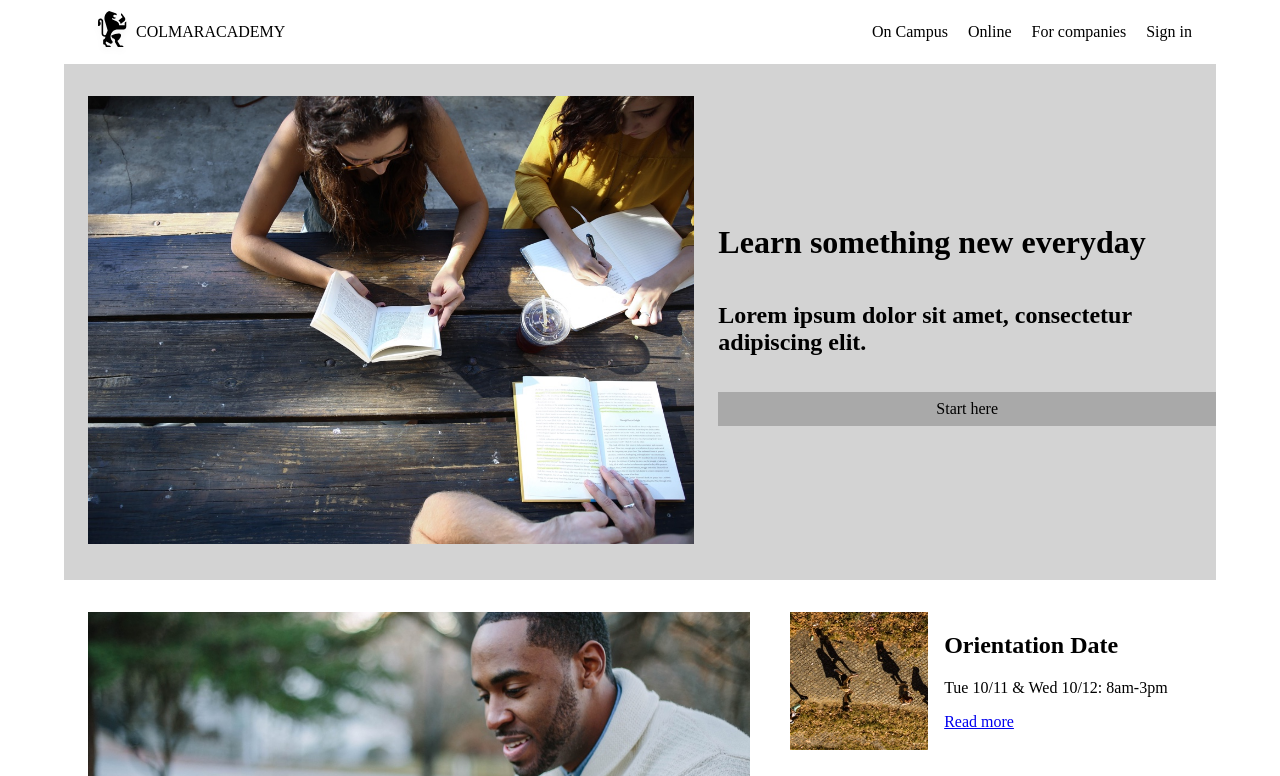
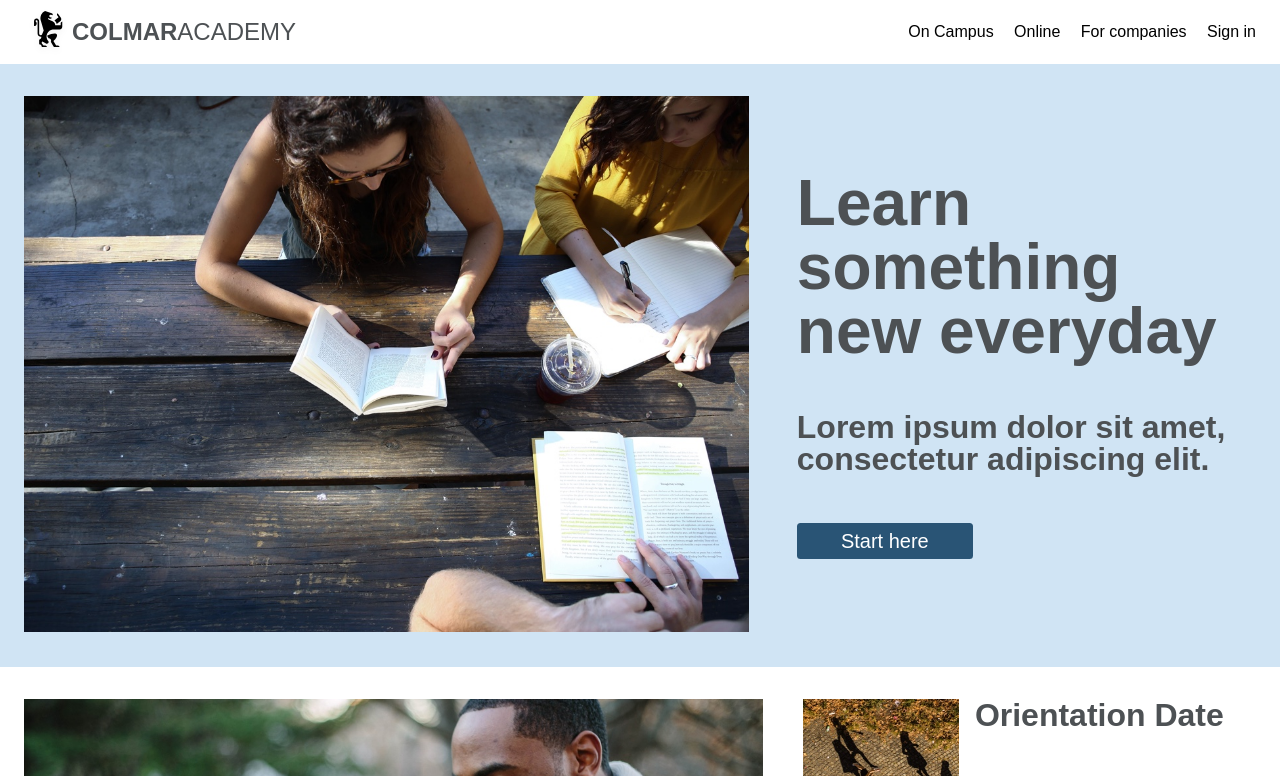
Before and after one commit to emelcer/Colmar, a plain HTML site: page index.html in a window 1280 px wide. Shown: the top 776 px of the page. Drawn offline with Linux system fonts and the light colour scheme; a web font is replaced by a local one.

Commit message:
start styling

```diff
--- a/index.html
+++ b/index.html
@@ -3,7 +3,9 @@
   <head>
     <meta charset="UTF-8">
     <title>Colmar Academy</title>
+    <link rel="stylesheet" type="text/css" href="resources/reset.css" />
     <link rel="stylesheet" type="text/css" href="resources/style.css" />
+    <link href="https://fonts.googleapis.com/css?family=Muli:400,700,800" rel="stylesheet">
   </head>
 
   <body>
@@ -45,7 +47,7 @@
 
 	  			<div class="banner-text">
 
-	  				<h1>Learn something new everyday</h1>
+	  				<h1>Learn something <br> new everyday</h1>
 	  				<h2>Lorem ipsum dolor sit amet, consectetur adipiscing elit.</h2>
 
 	  				<p>Start here</p>
--- a/resources/style.css
+++ b/resources/style.css
@@ -4,8 +4,8 @@ html {
 }
 
 body {
-	width: 90%;
 	margin: 0 auto;
+	font-family: Muli, sans-serif;
 }
 
 ul {
@@ -16,6 +16,21 @@ ul li {
 	display: inline;
 	padding-left: 1rem;
 }
+
+h1, h2, h3 {
+	color: #4d5154;
+}
+
+h1 {
+	font-size: 4rem;
+	font-weight: 800;
+}
+
+h2 {
+	font-size: 2rem;
+	font-weight: 700;
+}
+
 
 
 /* Header */
@@ -39,14 +54,22 @@ header {
 	height: 3rem;
 }
 
+.logo p {
+	font-size: 1.5rem;
+	font-weight: 800;
+	color: #4d5154;
+}
 
+.logo p span {
+	font-weight: 400;
+}
 
 
 /* Main Banner */
 
 .main-banner {
 	display: flex;
-	background-color: lightgray;
+	background-color: #d0e4f4;
 }
 
 .banner-image {
@@ -62,12 +85,24 @@ header {
 	display: flex;
 	flex-direction: column;
 	justify-content: center;
+	width: 40%;
+	padding-left: 1.5rem;
 }
 
+.banner-text h1, h2 {
+	margin-bottom: 3rem;
+}
+
+
 .banner-text p {
-	background-color: darkgray;
+	background-color: #295475;
+	width: 10rem;
 	padding: 0.5rem;
+	border-radius: 3.5px;
+	font-size: 1.25rem;
 	text-align: center;
+	color: white;
+
 }
 
 
@@ -193,6 +228,9 @@ header {
 footer {
 	display: flex;
 	border-top: 1px solid gray;
+	padding: 0 24px 0 24px;
+	height: 4rem;
+	align-items: center;
 }
 
 footer p {
```
Also changed, not shown: 2 other files.
